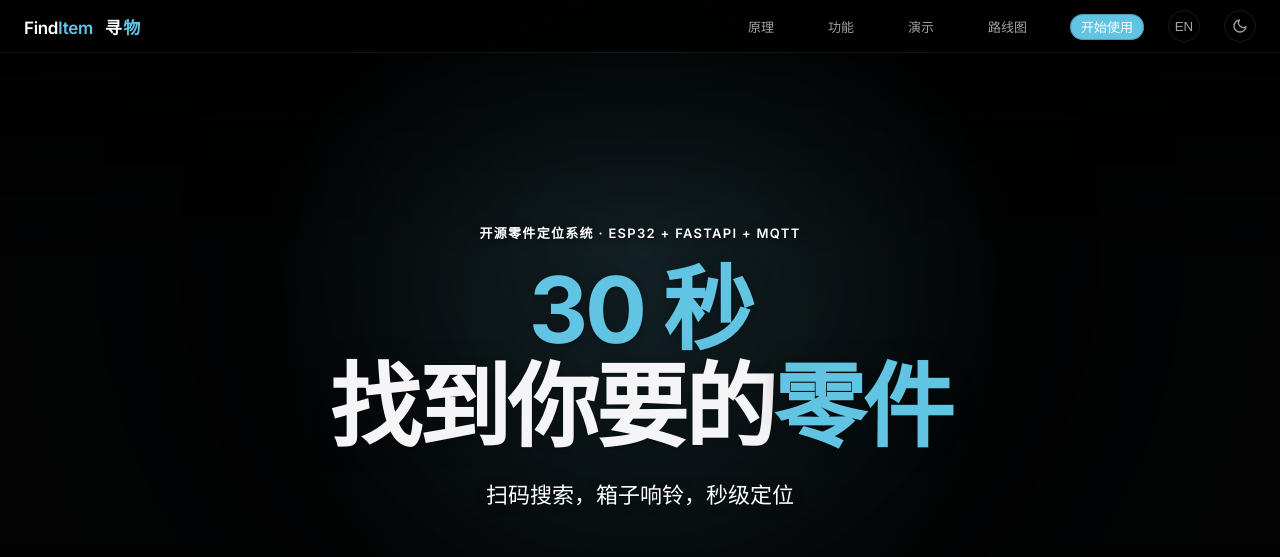
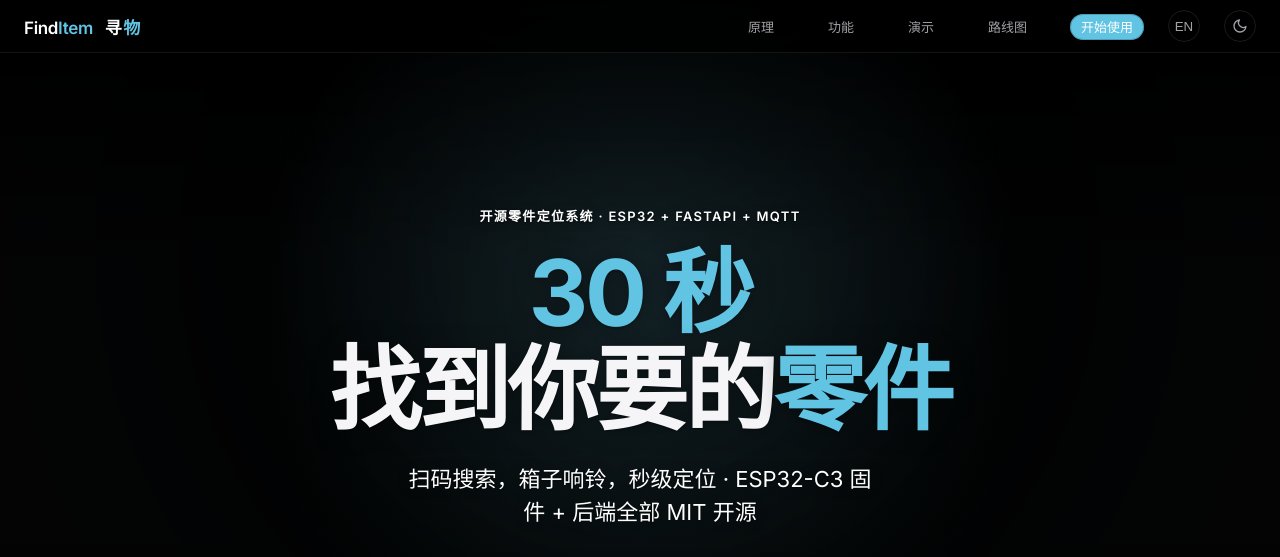
Before and after one commit to HarryXin0919/findit-website, a plain HTML site: page index.html in a window 1280 px wide. Shown: the top 557 px of the page. Drawn offline with Linux system fonts and the light colour scheme.

Commit message:
Emphasize open-source firmware+backend in hero; drop stale is-a.dev references
Follow-up to the previous commit (which only added the LICENSE despite its
message mentioning hero changes — this commit makes those actual content edits).

- Hero subtitle (zh + en) now states the ESP32-C3 firmware and backend are all
  MIT open-source, so the page reads as an open-source project, not a product.
- README: add a License section linking LICENSE; remove the now-stale
  finditem.is-a.dev custom-domain badge, the "Domain (pending)" line, and the
  is-a.dev mention under Deployment (the subdomain request was declined); the
  canonical GitHub Pages URL remains the live link.

```diff
--- a/index.html
+++ b/index.html
@@ -614,7 +614,7 @@
         <div class="hero-glow"></div>
         <div class="hero-label" data-i18n="hero_label">开源零件定位系统 · ESP32 + FastAPI + MQTT</div>
         <h1 data-i18n="hero_h1" data-i18n-html><span class="it">30 秒</span><br>找到你要的<span class="it">零件</span></h1>
-        <p class="hero-sub" data-i18n="hero_sub">扫码搜索，箱子响铃，秒级定位</p>
+        <p class="hero-sub" data-i18n="hero_sub">扫码搜索，箱子响铃，秒级定位 · ESP32-C3 固件 + 后端全部 MIT 开源</p>
         <div class="hero-actions">
             <a href="#demo" class="btn btn-fill" data-i18n="hero_cta1">试试看 →</a>
             <a href="#how" class="btn btn-ghost" data-i18n="hero_cta2">了解原理</a>
@@ -927,7 +927,7 @@
             nav_how: '原理', nav_features: '功能', nav_demo: '演示', nav_roadmap: '路线图', nav_cta: '开始使用',
             hero_label: '开源零件定位系统 · ESP32 + FastAPI + MQTT',
             hero_h1: '<span class="it">30 秒</span><br>找到你要的<span class="it">零件</span>',
-            hero_sub: '扫码搜索，箱子响铃，秒级定位',
+            hero_sub: '扫码搜索，箱子响铃，秒级定位 · ESP32-C3 固件 + 后端全部 MIT 开源',
             hero_cta1: '试试看 →', hero_cta2: '了解原理', hero_cta3: '查看源码',
             stat_unit_box: '箱', stat_unit_people: '人',
             stat_boxes: '零件箱覆盖', stat_concurrent: '同时查找', stat_time: '定位时间', stat_cost: '单箱成本',
@@ -969,7 +969,7 @@
             nav_how: 'How', nav_features: 'Features', nav_demo: 'Demo', nav_roadmap: 'Roadmap', nav_cta: 'Get Started',
             hero_label: 'Open-source Parts Locator · ESP32 + FastAPI + MQTT',
             hero_h1: 'Find <span class="it">any part</span><br>in <span class="it">30 seconds</span>',
-            hero_sub: 'Search, beep, flash — located instantly',
+            hero_sub: 'Search, beep, flash — located instantly · ESP32-C3 firmware + backend, all MIT-licensed',
             hero_cta1: 'Try It →', hero_cta2: 'How It Works', hero_cta3: 'View Source',
             stat_unit_box: ' bins', stat_unit_people: ' users',
             stat_boxes: 'Parts Bins', stat_concurrent: 'Concurrent Users', stat_time: 'Locate Time', stat_cost: 'Per Unit Cost',
```
Also changed, not shown: 1 other file.
